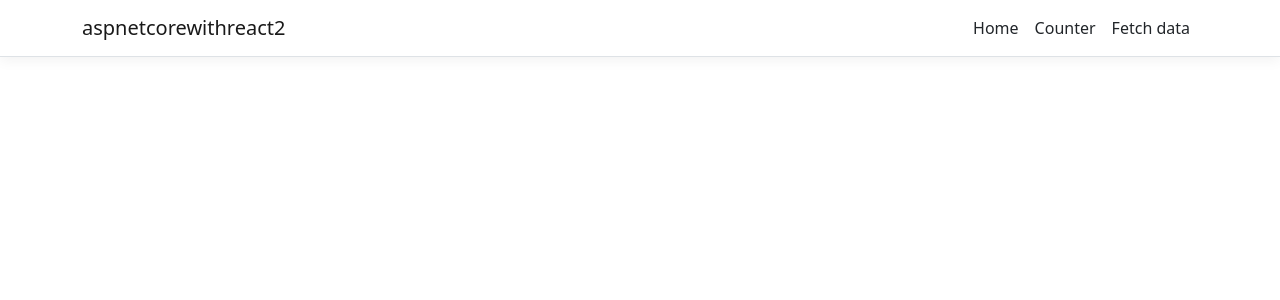
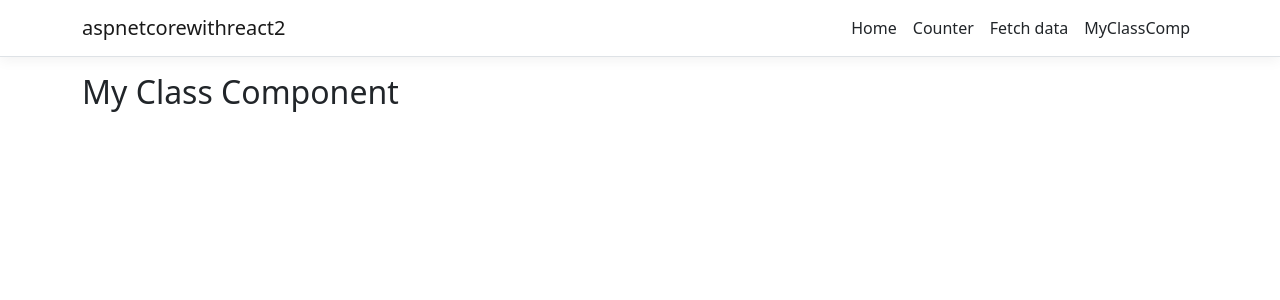
Before and after one commit to juanmunoz00/aspnetcorewithreact, a React (Create React App) app in the folder ClientApp/: page /myClassComponent in a window 1280 px wide. Shown: the top 300 px of the page. Built offline with nearby package versions, Linux system fonts and the light colour scheme.

Commit message:
Class component added.

```diff
--- /dev/null
+++ b/ClientApp/src/components/MyComponents/MyClassComponent.js
@@ -0,0 +1,13 @@
+import React, { Component } from 'react'
+
+export class MyClassComponent extends Component {
+    render() {
+        return (
+            <div>
+                <h2>
+                    My Class Component
+                </h2>
+            </div>
+        )
+    }
+}
--- a/ClientApp/src/components/NavMenu.js
+++ b/ClientApp/src/components/NavMenu.js
@@ -38,6 +38,11 @@
               <NavItem>
                 <NavLink tag={Link} className="text-dark" to="/fetch-data">Fetch data</NavLink>
               </NavItem>
+
+            <NavItem>
+                <NavLink tag={Link} className="text-dark" to="/myClassComponent">MyClassComp</NavLink>
+            </NavItem>
+
             </ul>
           </Collapse>
         </Navbar>
```
Also changed, not shown: ClientApp/src/AppRoutes.js (+7 -0 lines).
